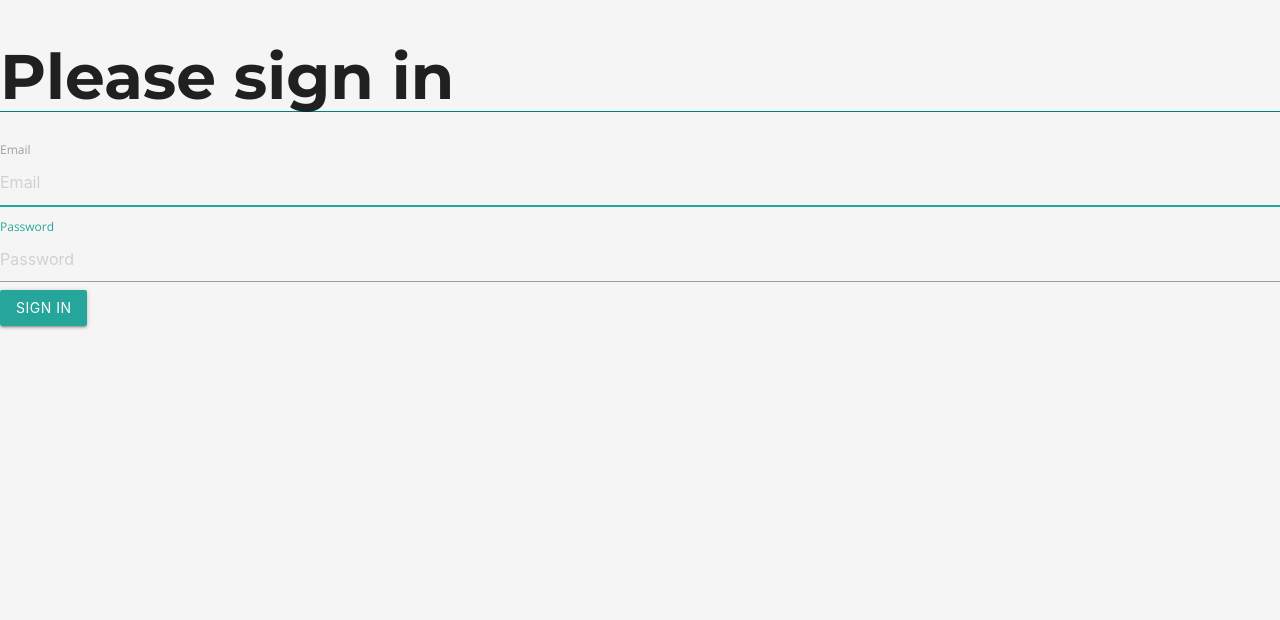
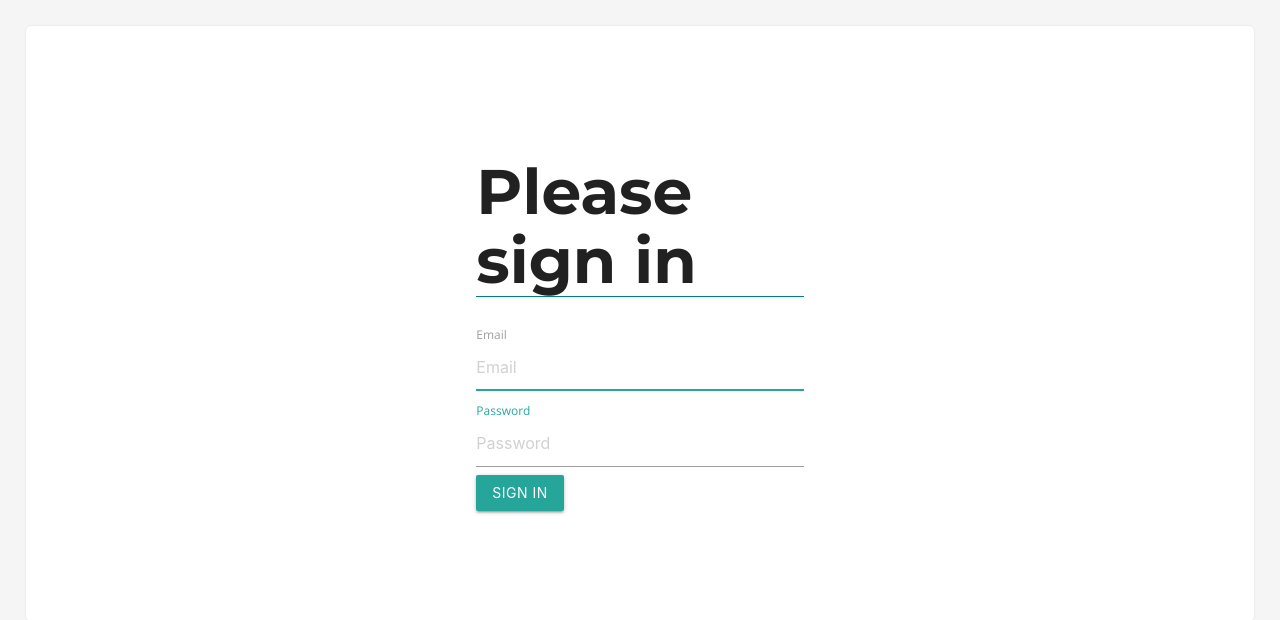
Before and after one commit to mohamedouattara/telco-churn-project, a Symfony app: template templates/security/login.html.twig in a window 1280 px wide. Shown: the top 620 px of the page. Run offline with Twig, Linux system fonts and the light colour scheme; the template is opened without the code that fills it, so the values that code supplies are empty; some libraries are stand-ins or nearby versions.

Commit message:
Design Page login

```diff
--- a/templates/security/login.html.twig
+++ b/templates/security/login.html.twig
@@ -3,9 +3,16 @@
 {% block title %}Log in!{% endblock %}
 
 {% block body %}
+<div class="white-block" style="padding:7%;background: white;overflow: hidden;box-shadow: 0 0 2px gainsboro;border-radius: 5px;">
+    <div class="row">
+        <div class="col s4"></div>
+        <div class="col s4">
 <form method="post">
     {% if error %}
-        <div class="alert alert-danger">{{ error.messageKey|trans(error.messageData, 'security') }}</div>
+        <blockquote>
+            <div class="alert alert-danger">{{ error.messageKey|trans(error.messageData, 'security') }}</div>
+        </blockquote>
+
     {% endif %}
 
     <h1 class="h3 mb-3 font-weight-normal">Please sign in</h1>
@@ -14,9 +21,7 @@
     <label for="inputPassword" class="sr-only">Password</label>
     <input type="password" name="password" id="inputPassword" class="form-control" placeholder="Password" required>
 
-    <input type="hidden" name="_csrf_token"
-           value="{{ csrf_token('authenticate') }}"
-    >
+    <input type="hidden" name="_csrf_token"value="{{ csrf_token('authenticate') }}">
 
     {#
         Uncomment this section and add a remember_me option below your firewall to activate remember me functionality.
@@ -33,4 +38,8 @@
         Sign in
     </button>
 </form>
+
+        </div>
+        <div class="col s4"></div>
+    </div>
 {% endblock %}
```
